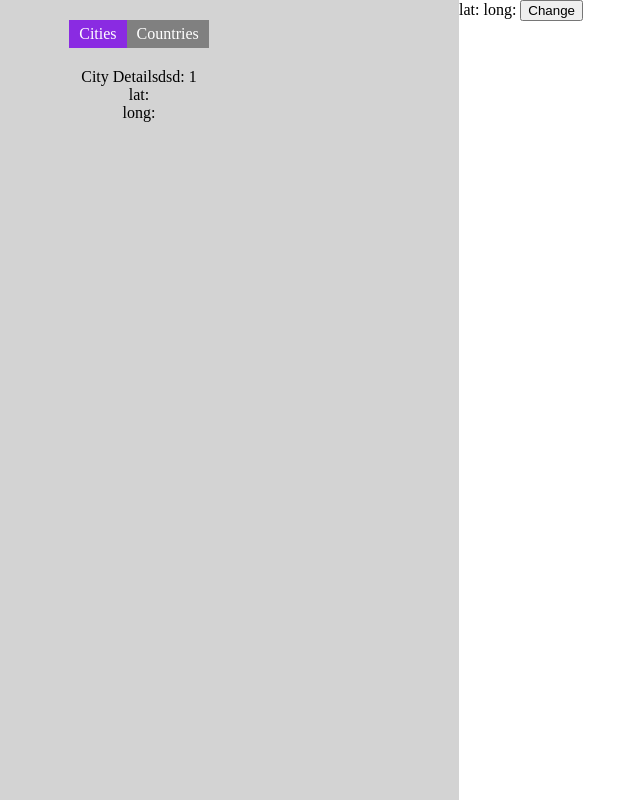
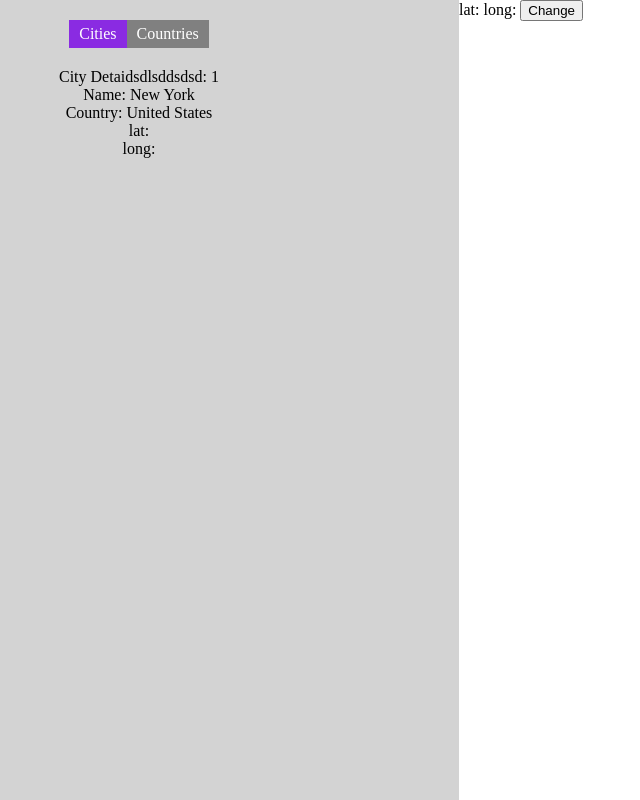
Before and after one commit to leelanarasimha/react18-course, a React (Vite) app in the folder travel-app/: page /app/cities/1 in a window 1280 px wide. Shown: the whole page, without its empty margins (181-821 px from the left). Built offline with nearby package versions, Linux system fonts and the light colour scheme; data requests are answered from the project's data file.

Commit message:
city details context

```diff
--- a/travel-app/src/App.jsx
+++ b/travel-app/src/App.jsx
@@ -9,7 +9,7 @@ import AppLayout from './pages/AppLayout';
 import Login from './pages/Login';
 import CitiesList from './pages/CitiesList';
 import CountryList from './pages/CountryList';
-import CityDetails from './pages/cityDetails';
+import CityDetails from './pages/CityDetails';
 import AddCity from './pages/AddCity';
 import { CityProvider } from './contexts/CityContext';
 
--- a/travel-app/src/components/CityItem.jsx
+++ b/travel-app/src/components/CityItem.jsx
@@ -1,17 +1,20 @@
 import PropTypes from 'prop-types';
 import styles from './CityItem.module.css';
 import { Link } from 'react-router-dom';
+import { useCity } from '../contexts/CityContext';
 
 export default function CityItem({ city }) {
   CityItem.propTypes = {
     city: PropTypes.object.isRequired
   };
+
+  const { currentCity } = useCity();
   return (
     <Link
       to={`/app/cities/${city.id}?lat=${city.latitude}&long=${city.longitude}`}
       className={styles.cityLink}
     >
-      <div className={styles.city}>
+      <div className={`${styles.city} ${currentCity.id === city.id ? styles.activeCity : ''}`}>
         <div className="d-flex align-items-center">
           <div>{city.emoji_flag}</div>
           <div>{city.name}</div>
--- a/travel-app/src/components/CityItem.module.css
+++ b/travel-app/src/components/CityItem.module.css
@@ -21,3 +21,7 @@
 .cityLink {
   text-decoration: none;
 }
+
+.activeCity {
+  background-color: green;
+}
--- a/travel-app/src/contexts/CityContext.jsx
+++ b/travel-app/src/contexts/CityContext.jsx
@@ -5,6 +5,7 @@ const cityContext = createContext(null);
 export const CityProvider = ({ children }) => {
   const [cities, setCities] = useState([]);
   const [loading, setLoading] = useState(false);
+  const [currentCity, setCurrentCity] = useState('');
 
   const citiesUrl = 'http://localhost:9001/cities';
   async function fetchCities() {
@@ -23,7 +24,27 @@ export const CityProvider = ({ children }) => {
     fetchCities();
   }, []);
 
-  return <cityContext.Provider value={{ cities, loading }}>{children}</cityContext.Provider>;
+  async function getCity(id) {
+    try {
+      setLoading(true);
+      let response = await fetch(`${citiesUrl}/${id}`);
+      let cities = await response.json();
+      setCurrentCity(cities);
+    } catch (e) {
+      console.log(e);
+    } finally {
+      setLoading(false);
+    }
+  }
+
+  let values = {
+    cities,
+    loading,
+    getCity,
+    currentCity
+  };
+
+  return <cityContext.Provider value={values}>{children}</cityContext.Provider>;
 };
 
 export const useCity = () => {
--- a/travel-app/src/pages/CityDetails.jsx
+++ b/travel-app/src/pages/CityDetails.jsx
@@ -1,15 +1,28 @@
 import { useParams, useSearchParams } from 'react-router-dom';
+import { useCity } from '../contexts/CityContext';
+import { useEffect } from 'react';
+import Loader from '../components/Loader';
 export default function CityDetails() {
   const { cityId } = useParams();
+
+  const { getCity, currentCity, loading } = useCity();
 
   const [searchParams, setSearchParams] = useSearchParams();
 
   const latitude = searchParams.get('lat');
   const longitude = searchParams.get('long');
 
+  useEffect(() => {
+    getCity(cityId);
+  }, [cityId]);
+
+  if (loading) return <Loader />;
+
   return (
     <div>
-      City Detailsdsd: {cityId}
+      <div>City Detaidsdlsddsdsd: {cityId}</div>
+      <div>Name: {currentCity.name}</div>
+      <div>Country: {currentCity.country}</div>
       <div>lat: {latitude}</div>
       <div>long: {longitude}</div>
     </div>
```
